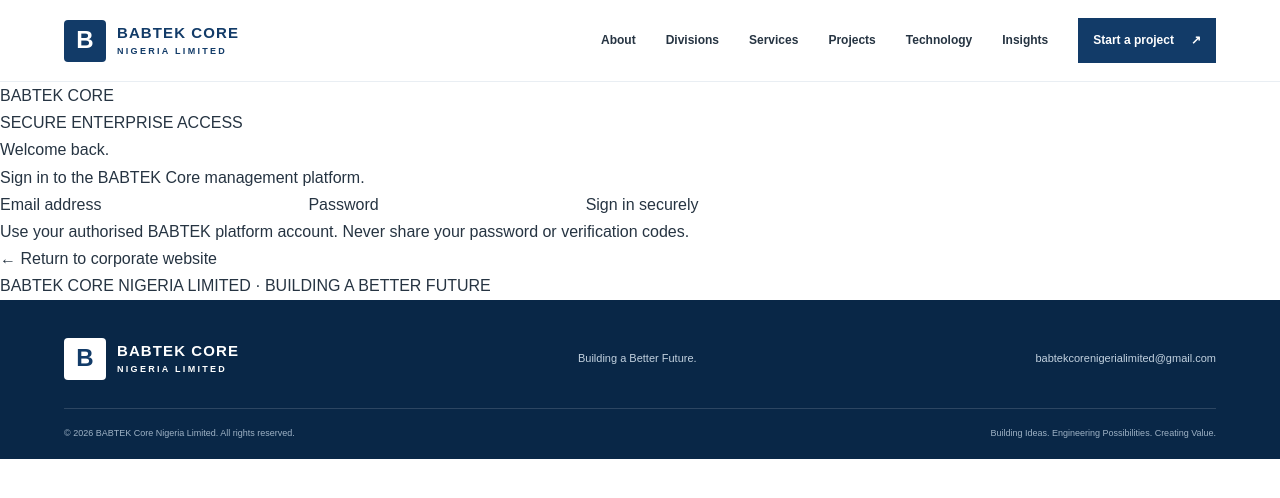
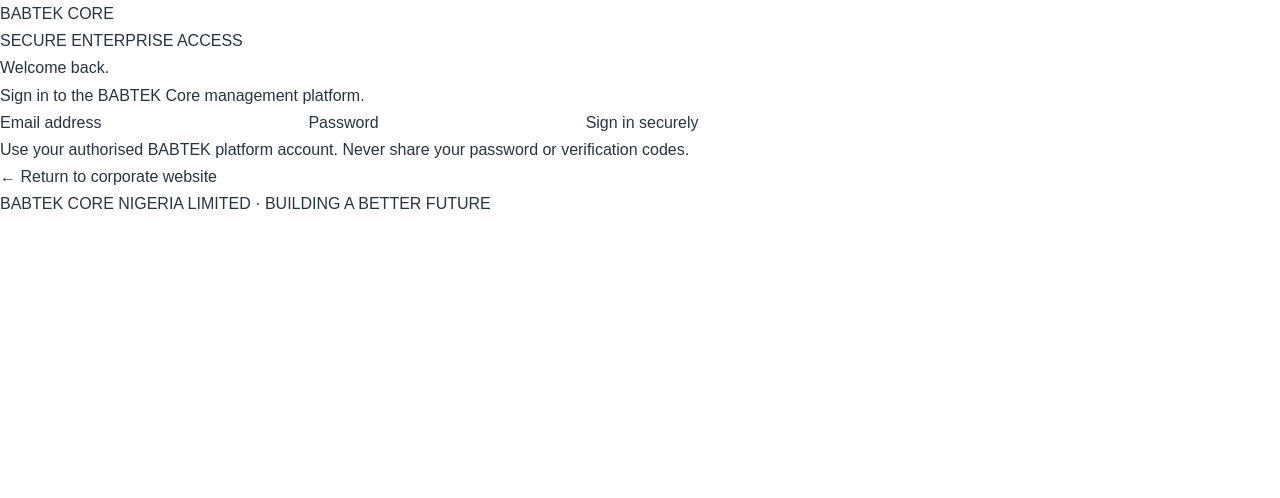
Before and after one commit to babtekcorenigerialimited-cpu/babtek-core-website, a Next.js app: page /admin/login in a window 1280 px wide. Shown: the top 498 px of the page. Built offline with nearby package versions, Linux system fonts and the light colour scheme.

Commit message:
Use route-aware site chrome for owner workspace

```diff
--- a/app/layout.tsx
+++ b/app/layout.tsx
@@ -1,7 +1,6 @@
 import type { Metadata } from "next";
 import "./globals.css";
-import { SiteHeader } from "@/components/site-header";
-import { SiteFooter } from "@/components/site-footer";
+import { SiteChrome } from "@/components/site-chrome";
 
 export const metadata: Metadata = {
   title: {
@@ -16,11 +15,7 @@ export const metadata: Metadata = {
 export default function RootLayout({ children }: Readonly<{ children: React.ReactNode }>) {
   return (
     <html lang="en">
-      <body>
-        <SiteHeader />
-        {children}
-        <SiteFooter />
-      </body>
+      <body><SiteChrome>{children}</SiteChrome></body>
     </html>
   );
 }
```
